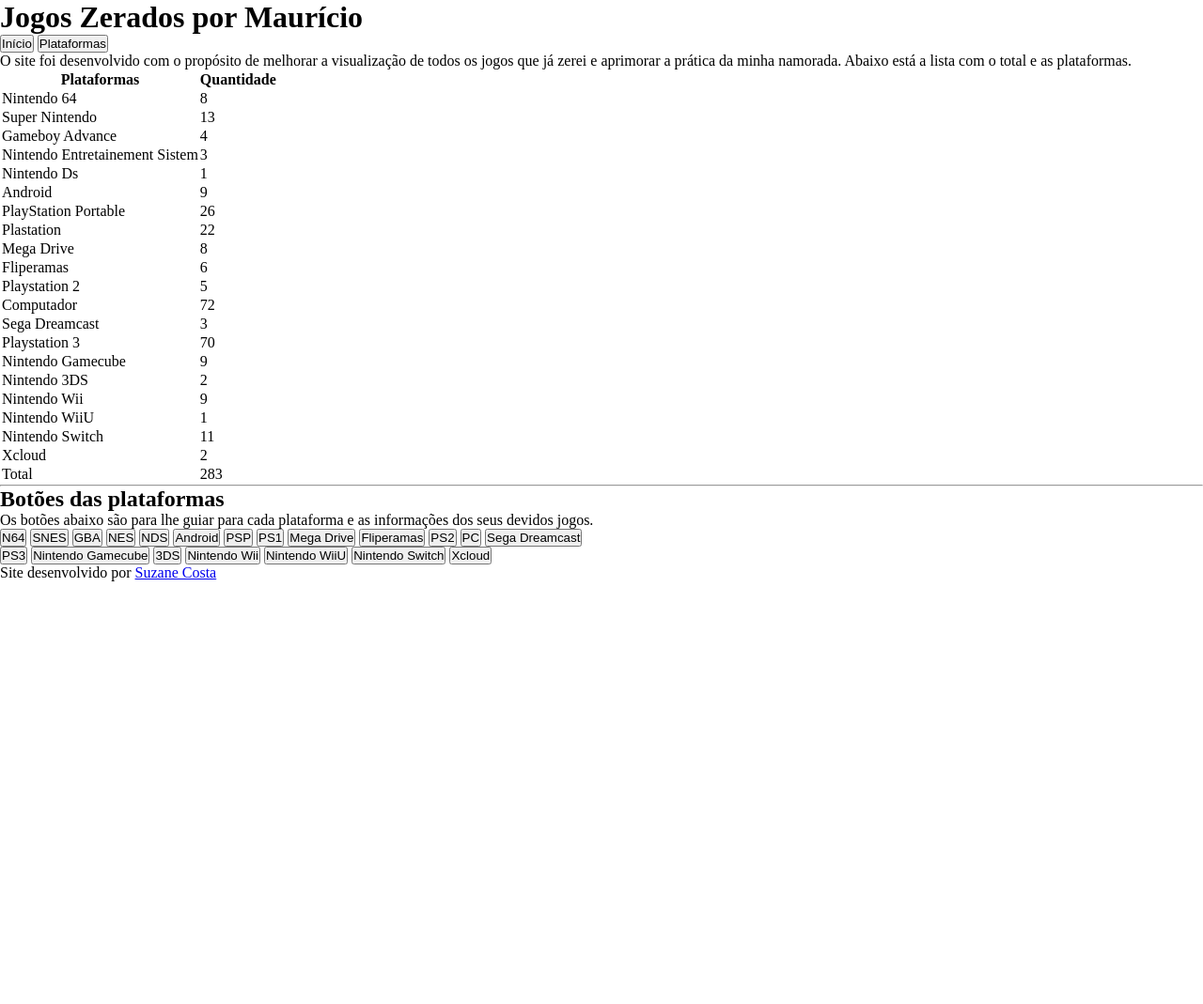
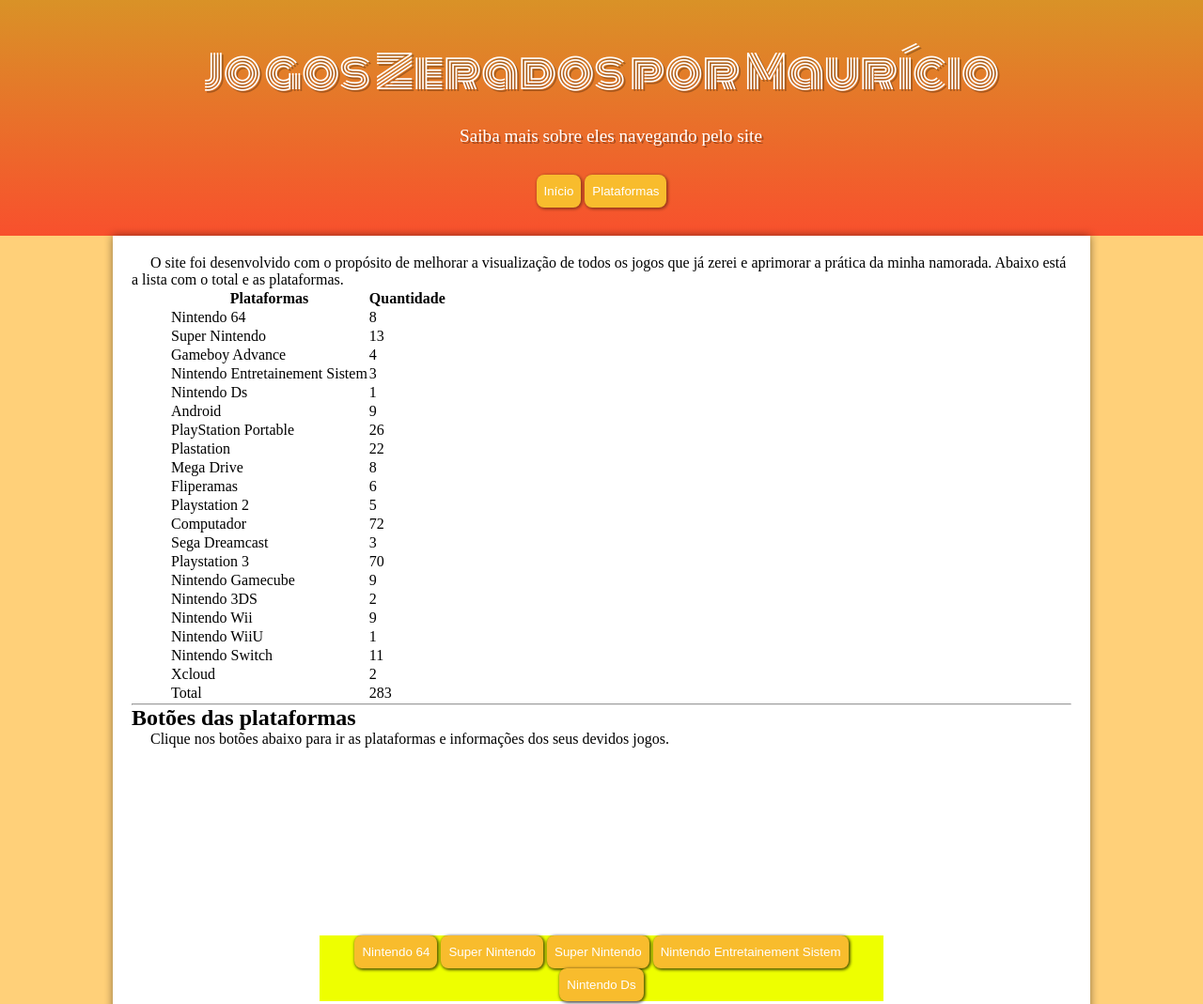
Before and after one commit to SuzaneDoccy/projeto-jogos-zerados, a plain HTML site: page index.html in a window 1280 px wide. Shown: the top 1069 px of the page at 94% size. Before the commit the page ends 800 px from the top, so only its background shows below. Drawn offline with Linux system fonts and the light colour scheme.

Commit message:
Começando a adicionar estilos na página inicial

```diff
--- a/estilos/style_inicio.css
+++ b/estilos/style_inicio.css
@@ -5,6 +5,7 @@
 *{
     margin: 0%;
     padding: 0%;
+    user-select: none;
 }
 
 :root{
@@ -17,13 +18,36 @@
 
     --font-padrão: Arial, Helvetica, sans-serif;
     --font-normal:'Courier New', Courier, monospace;
-    --font-destaqueM: 'Monoton', cursive;
+    --font-destaque: 'Monoton', cursive;
 }
 
 /* Configurações do Cabeçalho */
 
 header{
-
+    background-image: linear-gradient(to bottom, var(--cor3), var(--cor5));
+    min-height: 150px;
+    text-align: center;
+    padding-top: 40px;
+    padding-bottom: 30px;
+}
+header > h1{
+    color: white;
+    font-family: var(--font-destaque);
+    font-size: 3em;
+    font-weight: normal;
+    margin-bottom: 20px;
+    text-shadow: 2px 2px 0px rgba(0, 0, 0, 0.267);
+}
+header > p{
+    font-family: var(--font-padrao);
+    font-size: 1.2em;
+    color: white;
+    max-width: 600px;
+    margin: auto;
+    padding-bottom: 30px;
+    padding-left: 10px;
+    padding-right: 10px;
+    text-shadow: 2px 2px 0px rgba(0, 0, 0, 0.315);
 }
 nav{
 
@@ -32,22 +56,31 @@ nav{
 /* Configurações do Corpo */
 
 body{
-
+    background-color: var(--cor0);
+    font-family: var(--font-padrao);
 }
 main{
-
+    background-color: white;
+    min-width: 300px;
+    max-width: 1000px;
+    margin: auto;
+    margin-bottom: 30px;
+    padding: 20px;
+    box-shadow: 0px 0px 10px rgba(0, 0, 0, 0.459);
+    border-bottom-left-radius: 10px;
+    border-bottom-right-radius: 10px;
 }
 h1{
-
+    font-family: var(--font-destaque);
 }
 p{
-
+    text-indent: 20px;
 }
 
 /* Configurações da Tabela */
 
 table{
-
+    padding-left: 40px;
 }
 thead{
 
@@ -70,18 +103,53 @@ td{
 
 /* Configurações dos Botões */
 
-.cabecalho{
-
+div{
+    margin: 200px;
+    padding:px;
+    width:px;
+    height:px;
+    display: block;
+    text-align: center;
 }
-.navegacao{
-
+.btn-cabecalho{
+    color: white;
+    background-color: var(--cor2);
+    cursor: pointer;
+    text-align: center;
+    padding: 10px 8px;
+    border-radius: 8px;
+    border: none;
+    box-shadow: 1px 1px 3px 1px rgba(0, 0, 0, 0.363);
+}
+.btn-cabecalho:hover{
+    box-shadow: 1px 1px 3px 4px #ffd079;
+    transition-duration: 2s;
+}
+.btn-navegacao{
+    color: white;
+    background-color: var(--cor2);
+    cursor: pointer;
+    text-align: center;
+    padding: 10px 8px;
+    border-radius: 8px;
+    border: none;
+    box-shadow: 1px 1px 3px 1px rgba(0, 0, 0, 0.63);
+}
+.btn-navegacao:hover{
+    box-shadow: 1px 1px 3px 4px #ff0000;
+    transition-duration: 2s;
 }
 
 /* Configurações do Rodapé */
 
 footer{
+    background-color: var(--cor5);
+    color: white;
+    text-align: center;
+    font-size: 0.8em;
+    padding: 5px;
+}
+footer > a{
+    text-decoration: none;
 
 }
-footer > a{
-
-}
--- a/index.html
+++ b/index.html
@@ -11,9 +11,10 @@
 <body>
     <header>
         <h1>Jogos Zerados por Maurício</h1>
+        <p>Saiba mais sobre eles navegando pelo site</p>
         <nav>
-            <a href=""><button class="cabecalho">Início</button></a>
-            <a href=""><button class="cabecalho">Plataformas</button></a>
+            <a href=""><button class="btn-cabecalho">Início</button></a>
+            <a href=""><button class="btn-cabecalho">Plataformas</button></a>
         </nav>
     </header>
     <main>
@@ -116,28 +117,37 @@
         </table>
         <hr>
         <h2>Botões das plataformas</h2>
-        <p>Os botões abaixo são para lhe guiar para cada plataforma e as informações dos seus devidos jogos.</p>
-        <nav style="columns: 2;">
-            <a href="#" target="_self"><button class="navegacao">N64</button></a>
-            <a href="#" target="_self"><button class="navegacao">SNES</button></a>
-            <a href="#" target="_self"><button class="navegacao">GBA</button></a>
-            <a href="#" target="_self"><button class="navegacao">NES</button></a>
-            <a href="#" target="_self"><button class="navegacao">NDS</button></a>
-            <a href="#" target="_self"><button class="navegacao">Android</button></a>
-            <a href="#" target="_self"><button class="navegacao">PSP</button></a>
-            <a href="#" target="_self"><button class="navegacao">PS1</button></a>
-            <a href="#" target="_self"><button class="navegacao">Mega Drive</button></a>
-            <a href="#" target="_self"><button class="navegacao">Fliperamas</button></a>
-            <a href="#" target="_self"><button class="navegacao">PS2</button></a>
-            <a href="#" target="_self"><button class="navegacao">PC</button></a>
-            <a href="#" target="_self"><button class="navegacao">Sega Dreamcast</button></a>
-            <a href="#" target="_self"><button class="navegacao">PS3</button></a>
-            <a href="#" target="_self"><button class="navegacao">Nintendo Gamecube</button></a>
-            <a href="#" target="_self"><button class="navegacao">3DS</button></a>
-            <a href="#" target="_self"><button class="navegacao">Nintendo Wii</button></a>
-            <a href="#" target="_self"><button class="navegacao">Nintendo WiiU</button></a>
-            <a href="#" target="_self"><button class="navegacao">Nintendo Switch</button></a>
-            <a href="#" target="_self"><button class="navegacao">Xcloud</button></a>
+        <p>Clique nos botões abaixo para ir as plataformas e informações dos seus devidos jogos.</p>
+        <nav>
+            <div style=" background-color: rgb(238, 255, 0);">
+                <a href="#" target="_self"><button class="btn-navegacao">Nintendo 64</button></a>
+                <a href="#" target="_self"><button class="btn-navegacao">Super Nintendo</button></a>
+                <a href="#" target="_self"><button class="btn-navegacao">Super Nintendo</button></a>
+                <a href="#" target="_self"><button class="btn-navegacao">Nintendo Entretainement Sistem</button></a>
+                <a href="#" target="_self"><button class="btn-navegacao">Nintendo Ds</button></a>
+            </div>
+            <div style=" background-color: rgb(0, 255, 55);">
+                <a href="#" target="_self"><button class="btn-navegacao">Android</button></a>
+                <a href="#" target="_self"><button class="btn-navegacao">PlayStation Portable</button></a>
+                <a href="#" target="_self"><button class="btn-navegacao">Plastation</button></a>
+                <a href="#" target="_self"><button class="btn-navegacao">Mega Drive</button></a>
+                <a href="#" target="_self"><button class="btn-navegacao">Fliperamas</button></a>
+            </div>
+            <hr>
+            <div style=" background-color: rgb(0, 255, 255);">
+                <a href="#" target="_self"><button class="btn-navegacao">Plastation 2</button></a>
+                <a href="#" target="_self"><button class="btn-navegacao">Computador</button></a>
+                <a href="#" target="_self"><button class="btn-navegacao">Sega Dreamcast</button></a>
+                <a href="#" target="_self"><button class="btn-navegacao">Playstation 3</button></a>
+                <a href="#" target="_self"><button class="btn-navegacao">Nintendo Gamecube</button></a>
+            </div>
+            <div style=" background-color: rgb(255, 0, 0);">
+                <a href="#" target="_self"><button class="btn-navegacao">Nintendo 3DS</button></a>
+                <a href="#" target="_self"><button class="btn-navegacao">Nintendo Wii</button></a>
+                <a href="#" target="_self"><button class="btn-navegacao">Nintendo WiiU</button></a>
+                <a href="#" target="_self"><button class="btn-navegacao">Nintendo Switch</button></a>
+                <a href="#" target="_self"><button class="btn-navegacao">Xcloud</button></a>
+            </div>
         </nav>
     </main>
     <footer>
```
Also changed, not shown: Jogos Zerados  -Mauricio-.txt.
